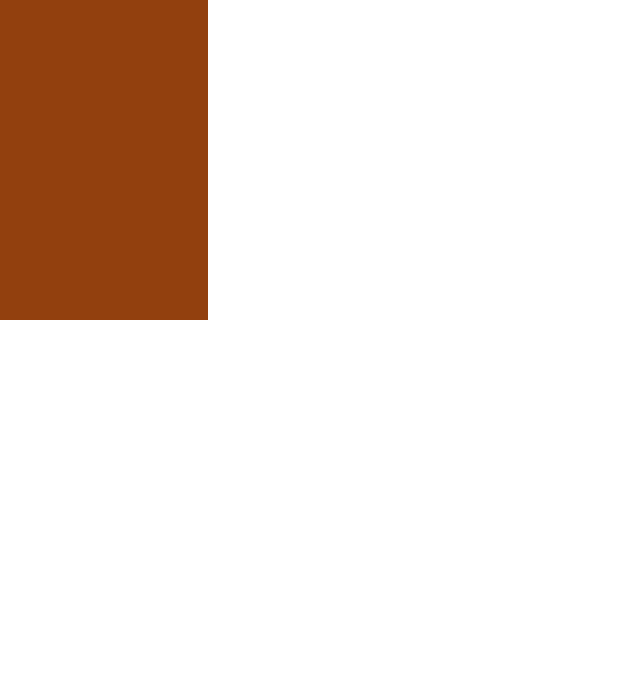
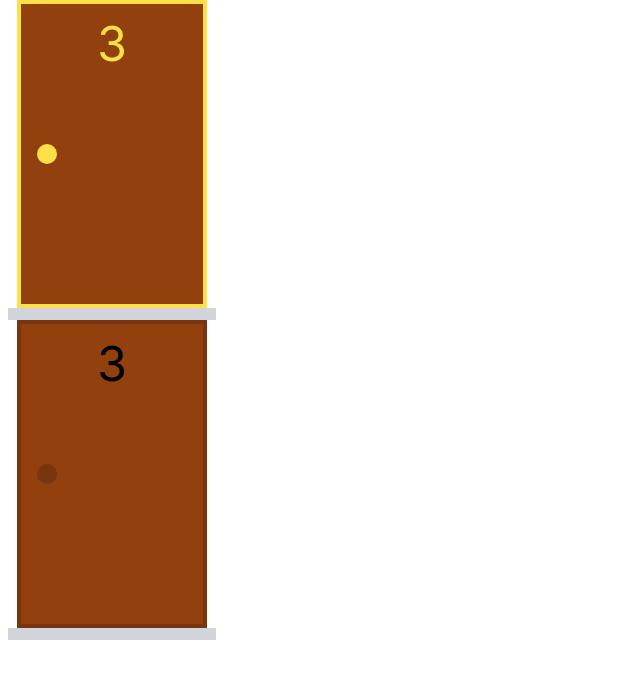
Before and after one commit to jaocordeiro/project_doors, a Next.js app: page / in a window 1280 px wide. Shown: the top 678 px of the page, without its empty margins (0-640 px from the left). Built offline with nearby package versions, Linux system fonts and the light colour scheme.

Commit message:
customizing door

```diff
--- a/app/page.tsx
+++ b/app/page.tsx
@@ -4,6 +4,7 @@ export default function Home() {
   return (
     <main>
       <div>
+        <Doors selectedDoor />
         <Doors />
       </div>
     </main>
--- a/components/Doors/index.tsx
+++ b/components/Doors/index.tsx
@@ -1,7 +1,24 @@
-export default function Doors() {
+export default function Doors({ selectedDoor }: any) {
+  const selectedPort = selectedDoor ? selectedDoor : "";
   return (
-    <div className="flex flex-col w-52 h-80 items-center p-4 bg-amber-800">
-      <div className="text-5xl"></div>
+    <div className="w-52 h-80 flex flex-col items-center mx-2 relative">
+      <div
+        className={`flex w-11/12 grow border-solid border-4 border-amber-900 ${
+          selectedPort ? `border-solid border-4 border-yellow-300` : ""
+        }`}
+      >
+        <div className="flex flex-col grow items-center p-4 bg-amber-800">
+          <div className={`text-5xl ${selectedPort ? `text-yellow-300` : ""}`}>
+            3
+          </div>
+          <div
+            className={`absolute self-start h-5 w-5 rounded-3xl bg-amber-900 top-[45%] ${
+              selectedPort ? `bg-yellow-300` : ""
+            }`}
+          ></div>
+        </div>
+      </div>
+      <div className="h-3 w-full bg-gray-300"></div>
     </div>
   );
 }
```
